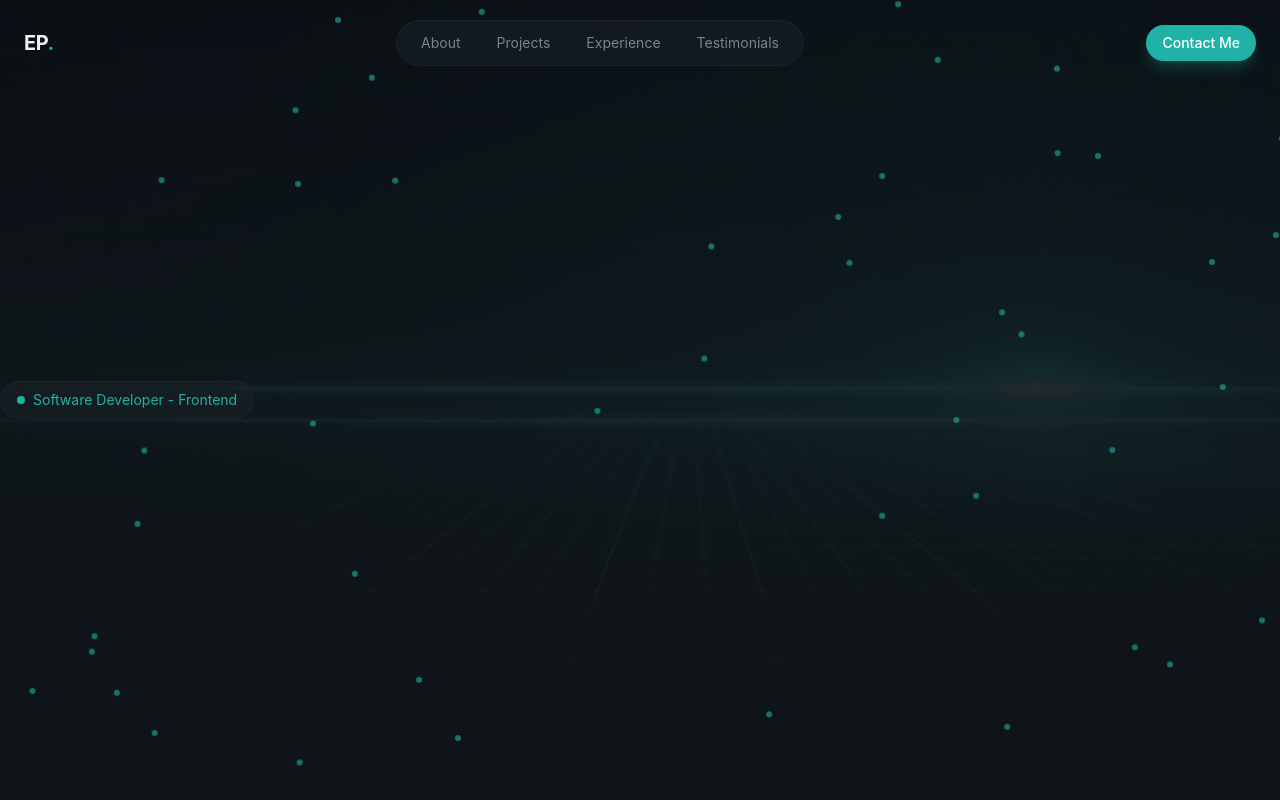
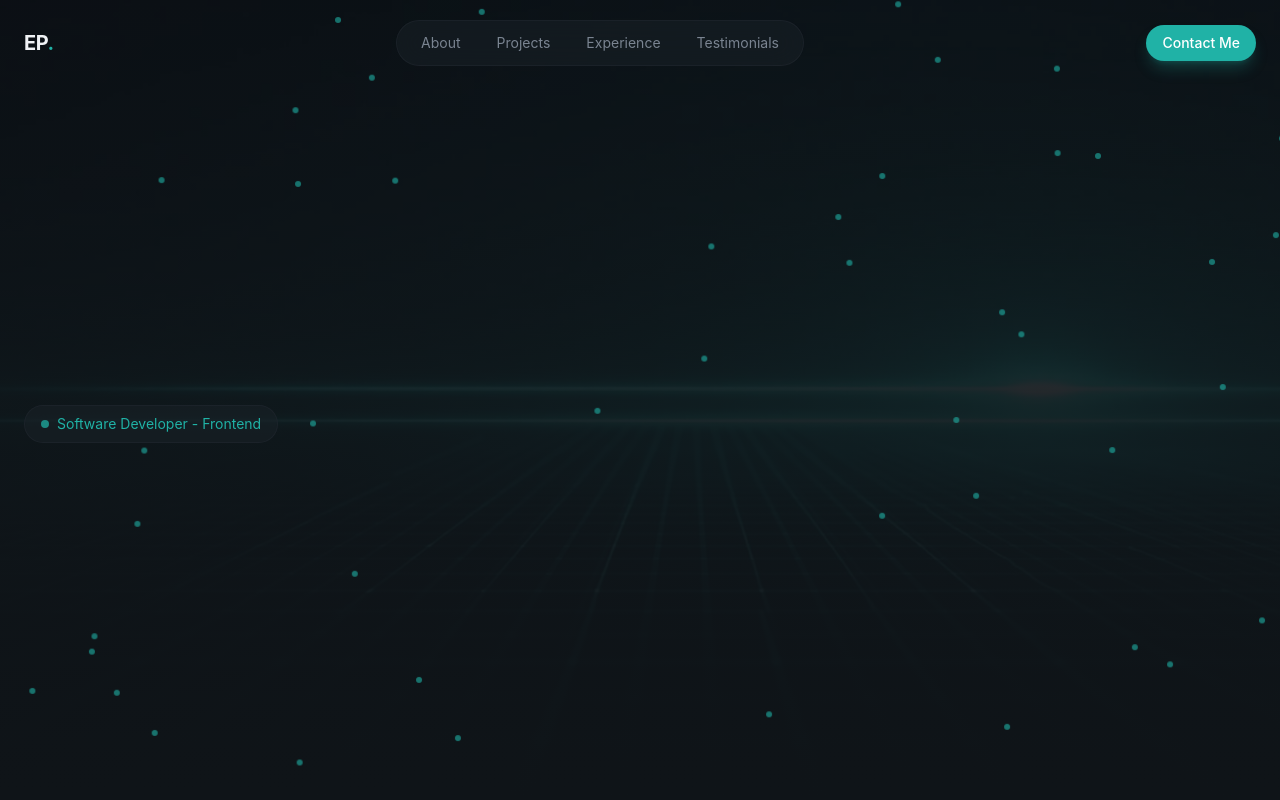
Before and after one commit to eissamonet/SWD-Portfolio, a React (Vite) app: page / in a window 1280 px wide. Built offline with nearby package versions, Linux system fonts and the light colour scheme.

Commit message:
animation added

```diff
--- a/src/sections/Hero.jsx
+++ b/src/sections/Hero.jsx
@@ -28,13 +28,13 @@ export const Hero = () => {
       </div>
 
       {/* content */}
-      <div>
-        <div>
+      <div className="container mx-auto px-6 pt-32 pb-20 relative z-10">
+        <div className="grid lg:grid-cols-2 gap-12 items-center">
           {/* left col - text content */}
           <div>
             <div className="animate-fade-in">
               <span className="inline-flex items-center gap-2 px-4 py-2 rounded-full glass text-sm text-primary">
-                <span className="w-2 h-2 bg-primary rounded-full"/>Software Developer - Frontend
+                <span className="w-2 h-2 bg-primary rounded-full animate-pulse"/>Software Developer - Frontend
               </span>
             </div>
           </div>
```
